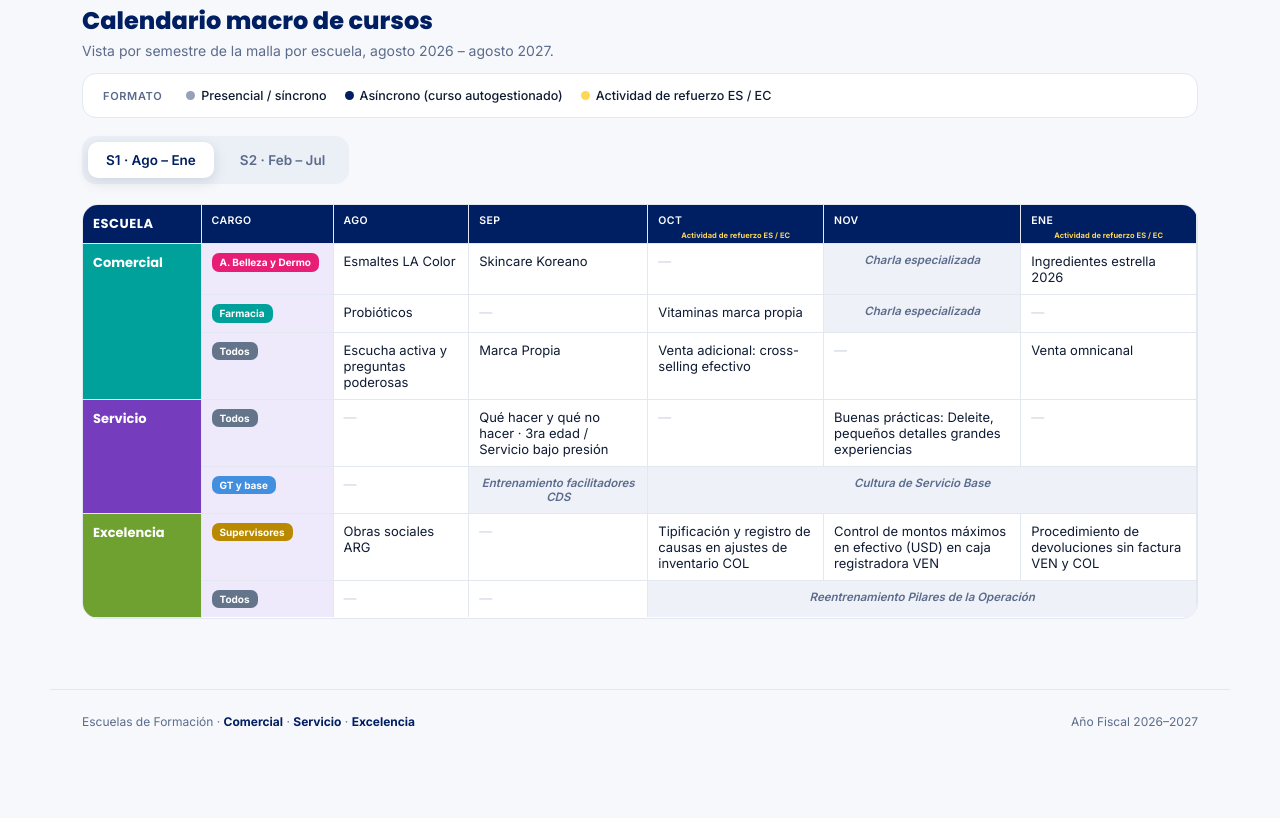
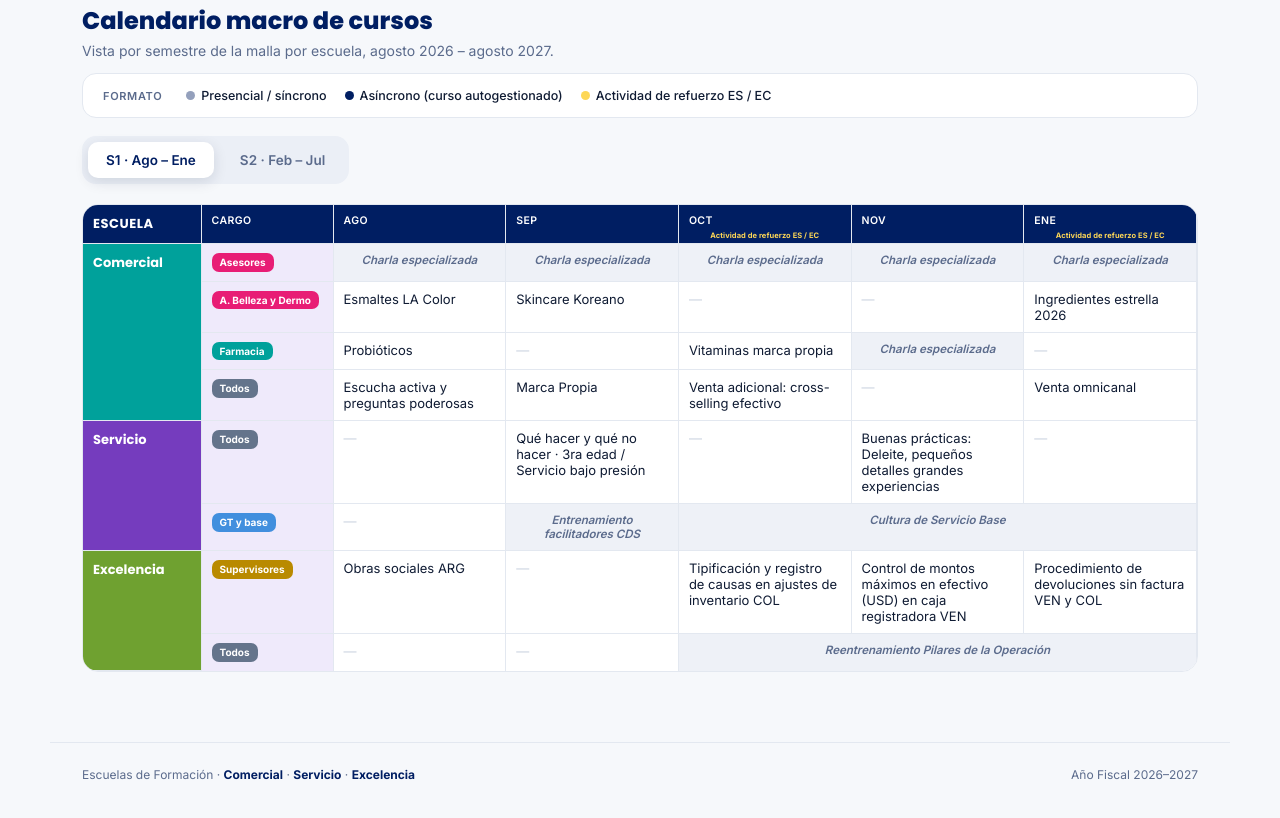
Before and after one commit to monicaurdanetaro/Planificacion-Escuelas-26-27, a plain HTML site: page index.html in a window 1280 px wide. Shown: the part 851-1669 px from the top of the page. Before the commit the page ends 1630 px from the top, so only its background shows below. Drawn offline with Linux system fonts and the light colour scheme.

Commit message:
Update index.html

```diff
--- a/index.html
+++ b/index.html
@@ -190,14 +190,14 @@
   }
 
   .cal-scroll{overflow-x:auto; border:1px solid var(--line); border-radius:16px; background:var(--surface);}
-  table.cal{border-collapse:collapse; width:100%; min-width:900px; font-size:13px;}
-  table.cal th, table.cal td{border-bottom:1px solid var(--line); border-right:1px solid var(--line); padding:9px 10px; vertical-align:top; text-align:left;}
+  table.cal{border-collapse:collapse; width:100%; min-width:900px; font-size:13px; table-layout:fixed;}
+  table.cal th, table.cal td{border-bottom:1px solid var(--line); border-right:1px solid var(--line); padding:9px 10px; vertical-align:top; text-align:left; overflow-wrap:break-word;}
   table.cal th{
     font-family:'Inter',sans-serif; font-size:10.5px; font-weight:600; letter-spacing:.04em; text-transform:uppercase;
     background:var(--navy); color:#fff; position:sticky; top:0; z-index:2;
   }
   table.cal th:first-child, table.cal td.rowlabel{
-    position:sticky; left:0; z-index:3; min-width:118px;
+    position:sticky; left:0; z-index:3; width:118px;
     font-family:'Poppins',sans-serif; font-weight:700; color:#fff; font-size:13px;
   }
   table.cal th:first-child{background:var(--navy); z-index:4;}
@@ -215,10 +215,10 @@
   table.cal tbody tr:last-child td{border-bottom:none;}
 
   th.col-cargo{
-    position:sticky; left:118px; z-index:4; min-width:132px; background:var(--navy);
+    position:sticky; left:118px; z-index:4; width:132px; background:var(--navy);
   }
   table.cal td.col-cargo{
-    position:sticky; left:118px; z-index:2; min-width:132px; background:#EFEAFB !important;
+    position:sticky; left:118px; z-index:2; width:132px; background:#EFEAFB !important;
   }
   .role-chip{
     display:inline-block; font-size:10px; font-weight:700; color:#fff; padding:3px 8px;
@@ -394,9 +394,13 @@
           </thead>
           <tbody>
             <tr>
-              <td class="rowlabel comercial" rowspan="3">Comercial</td>
+              <td class="rowlabel comercial" rowspan="4">Comercial</td>
+              <td class="col-cargo"><span class="role-chip" style="background:var(--role-belleza)">Asesores</span></td>
+              <td class="bandcell">Charla especializada</td><td class="bandcell">Charla especializada</td><td class="bandcell">Charla especializada</td><td class="bandcell">Charla especializada</td><td class="bandcell">Charla especializada</td>
+            </tr>
+            <tr>
               <td class="col-cargo"><span class="role-chip" style="background:var(--role-belleza)">A. Belleza y Dermo</span></td>
-              <td>Esmaltes LA Color</td><td>Skincare Koreano</td><td class="empty">—</td><td class="bandcell">Charla especializada</td><td>Ingredientes estrella 2026</td>
+              <td>Esmaltes LA Color</td><td>Skincare Koreano</td><td class="empty">—</td><td class="empty">—</td><td>Ingredientes estrella 2026</td>
             </tr>
             <tr>
               <td class="col-cargo"><span class="role-chip" style="background:var(--role-farmacia)">Farmacia</span></td>
@@ -443,9 +447,13 @@
           </thead>
           <tbody>
             <tr>
-              <td class="rowlabel comercial" rowspan="3">Comercial</td>
+              <td class="rowlabel comercial" rowspan="4">Comercial</td>
+              <td class="col-cargo"><span class="role-chip" style="background:var(--role-belleza)">Asesores</span></td>
+              <td class="bandcell">Charla especializada</td><td class="bandcell">Charla especializada</td><td class="bandcell">Charla especializada</td><td class="bandcell">Charla especializada</td><td class="bandcell">Charla especializada</td><td class="bandcell">Charla especializada</td>
+            </tr>
+            <tr>
               <td class="col-cargo"><span class="role-chip" style="background:var(--role-belleza)">A. Belleza y Dermo</span></td>
-              <td class="bandcell">Charla especializada</td><td>Barrera cutánea</td><td class="bandcell">Charla especializada</td><td>Skinimalism</td><td class="bandcell">Charla especializada</td><td>Cómo combinar activos sin irritar la piel</td>
+              <td class="empty">—</td><td>Barrera cutánea</td><td class="empty">—</td><td>Skinimalism</td><td class="empty">—</td><td>Cómo combinar activos sin irritar la piel</td>
             </tr>
             <tr>
               <td class="col-cargo"><span class="role-chip" style="background:var(--role-farmacia)">Farmacia</span></td>
```
